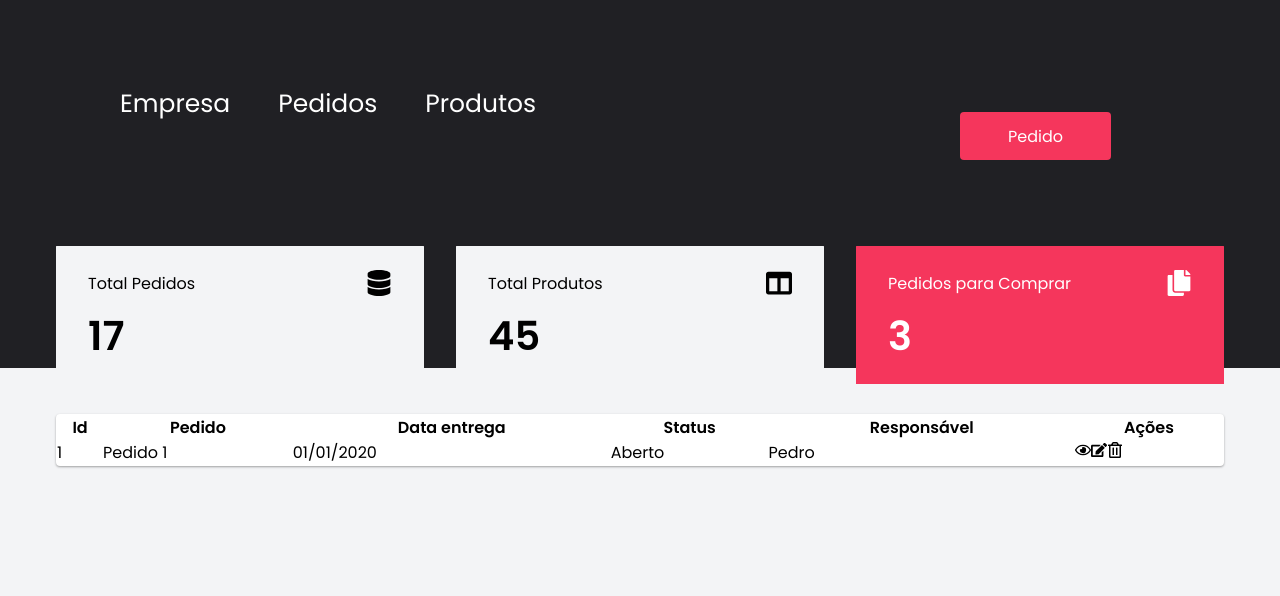
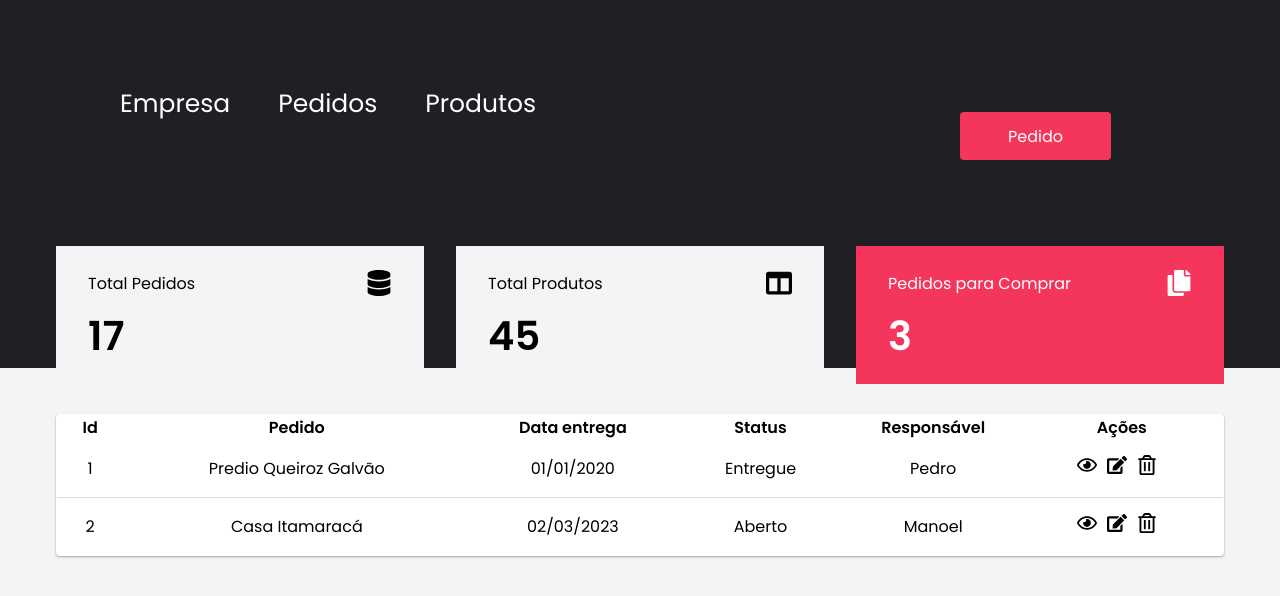
Before and after one commit to jorgelucasalima/engpede, a React (Create React App) app: page / in a window 1280 px wide. Shown: the top 596 px of the page. Built offline with nearby package versions, Linux system fonts and the light colour scheme.

Commit message:
criado style do table

```diff
--- a/src/components/Pedidos/index.jsx
+++ b/src/components/Pedidos/index.jsx
@@ -31,10 +31,22 @@ export default function Pedidos() {
           <tbody>
             <tr>
               <td>1</td>
-              <td>Pedido 1</td>
+              <td>Predio Queiroz Galvão</td>
               <td>01/01/2020</td>
+              <td>Entregue</td>
+              <td>Pedro</td>
+              <td>
+                <FaRegEye/>
+                <FaEdit/>
+                <FaRegTrashAlt/>
+              </td>
+            </tr>
+            <tr>
+              <td>2</td>
+              <td>Casa Itamaracá</td>
+              <td>02/03/2023</td>
               <td>Aberto</td>
-              <td>Pedro</td>
+              <td>Manoel</td>
               <td>
                 <FaRegEye/>
                 <FaEdit/>
--- a/src/components/Pedidos/styles.js
+++ b/src/components/Pedidos/styles.js
@@ -19,8 +19,17 @@ export const Container = styled.div`
     margin-top: 30px;
 
     tr {
-      :hover {
-        background-color: #f5f5f5;
+
+      td {
+        padding: 15px;
+        border-bottom: 1px solid #ddd;
+        text-align: center;
+    }
+
+    svg {
+      font-size: 20px;
+      margin-right: 10px;
+      cursor: pointer;
 
     }
 
```
